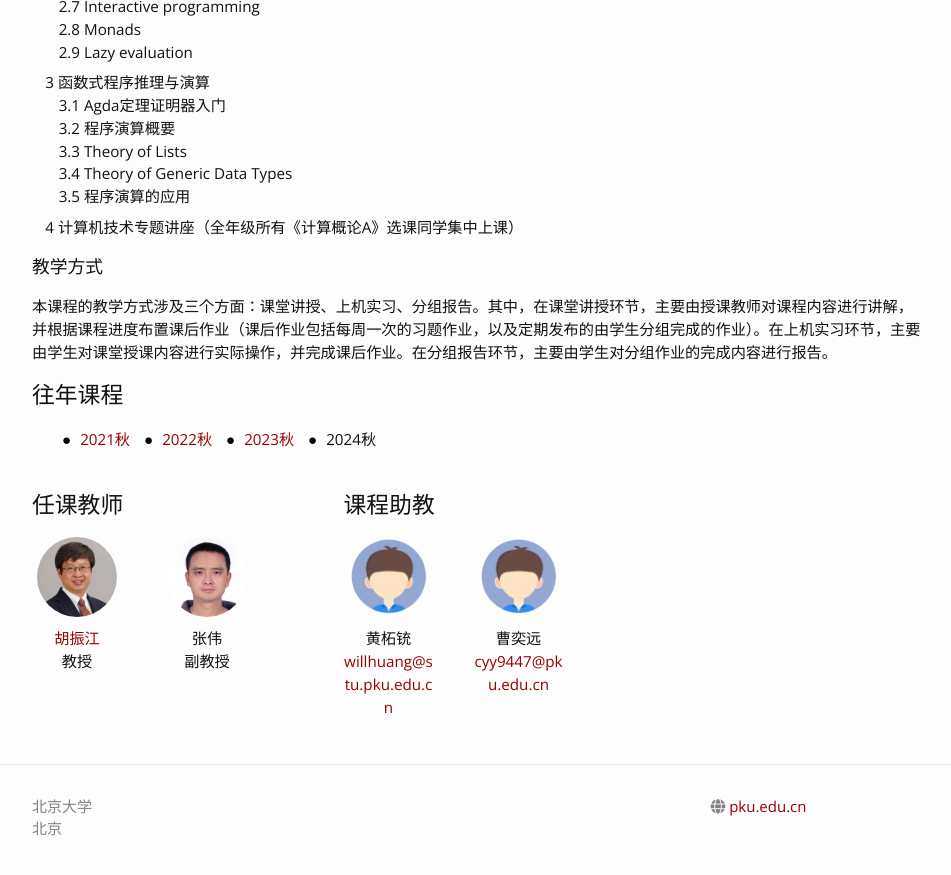
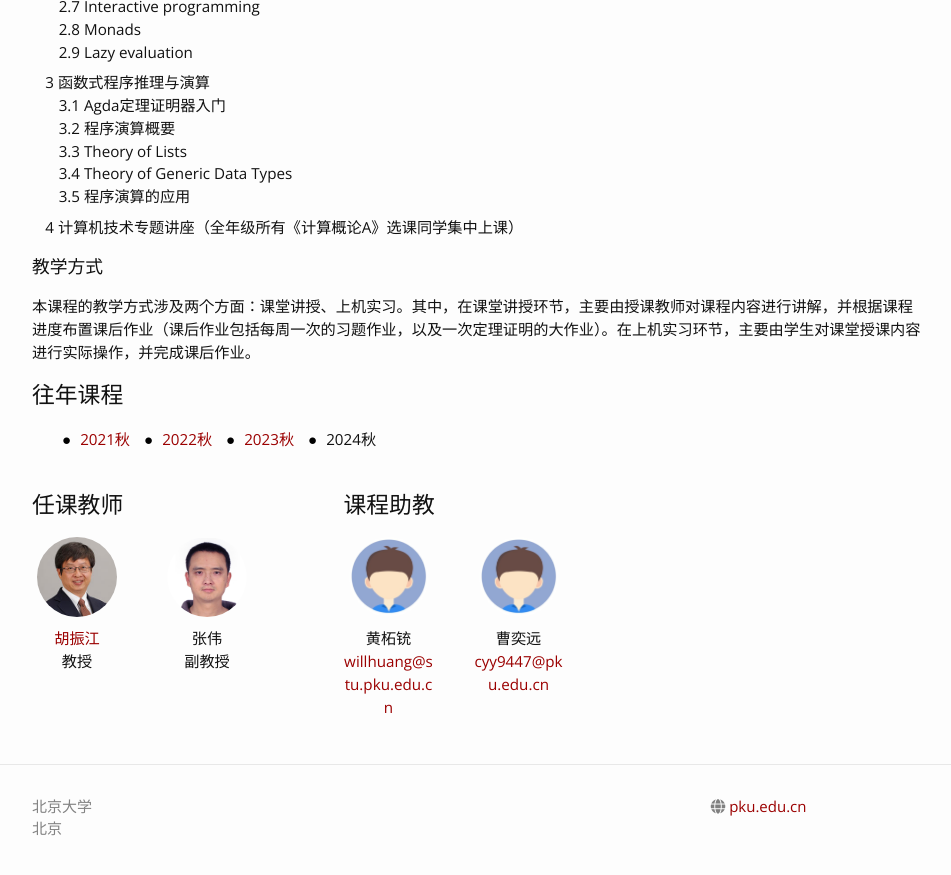
Before and after one commit to zhenjiang888/FP, a Jekyll site: the page built from 2024/index.md, in a window 1280 px wide and 900 px high, scrolled down 1219 px. Shown: the top 875 px of the window, without its empty margins (163-1114 px from the left). Built offline with Jekyll 4.4.1, drawn with Linux system fonts in a browser that asks for light colours; nearby versions of some CDN libraries; our own code applies the rules of GitHub Pages for plain Markdown files.

Commit message:
Updating Homepage-Teaching methods

```diff
--- a/2024/index.md
+++ b/2024/index.md
@@ -41,4 +41,4 @@ layout: home
 
 ### 教学方式
 
-本课程的教学方式涉及三个方面：课堂讲授、上机实习、分组报告。其中，在课堂讲授环节，主要由授课教师对课程内容进行讲解，并根据课程进度布置课后作业（课后作业包括每周一次的习题作业，以及定期发布的由学生分组完成的作业）。在上机实习环节，主要由学生对课堂授课内容进行实际操作，并完成课后作业。在分组报告环节，主要由学生对分组作业的完成内容进行报告。
+本课程的教学方式涉及两个方面：课堂讲授、上机实习。其中，在课堂讲授环节，主要由授课教师对课程内容进行讲解，并根据课程进度布置课后作业（课后作业包括每周一次的习题作业，以及一次定理证明的大作业）。在上机实习环节，主要由学生对课堂授课内容进行实际操作，并完成课后作业。
```
